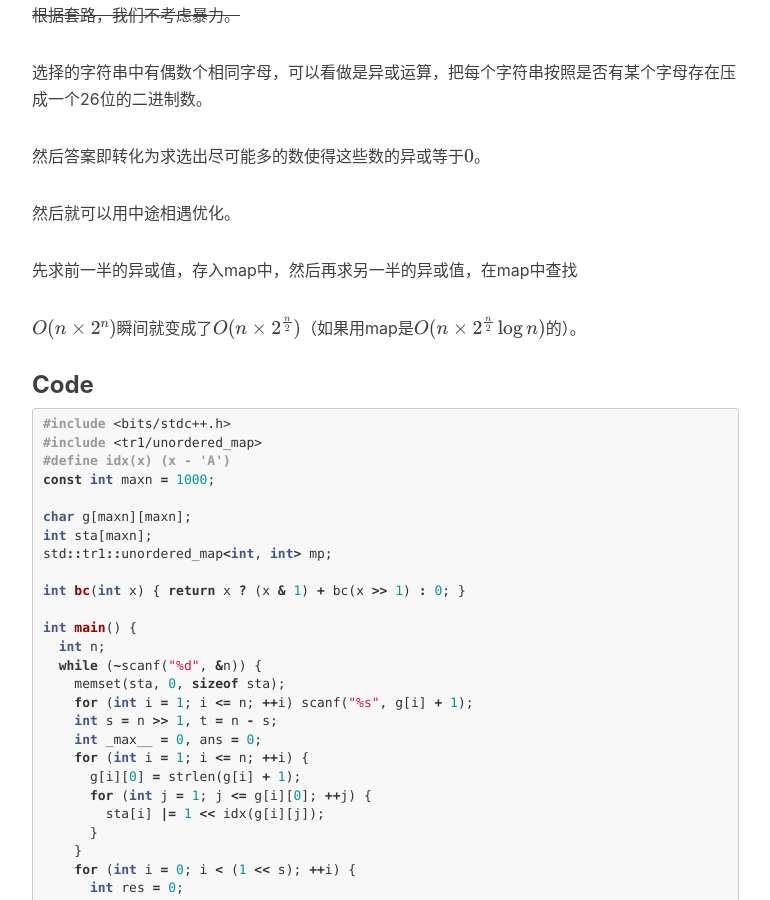
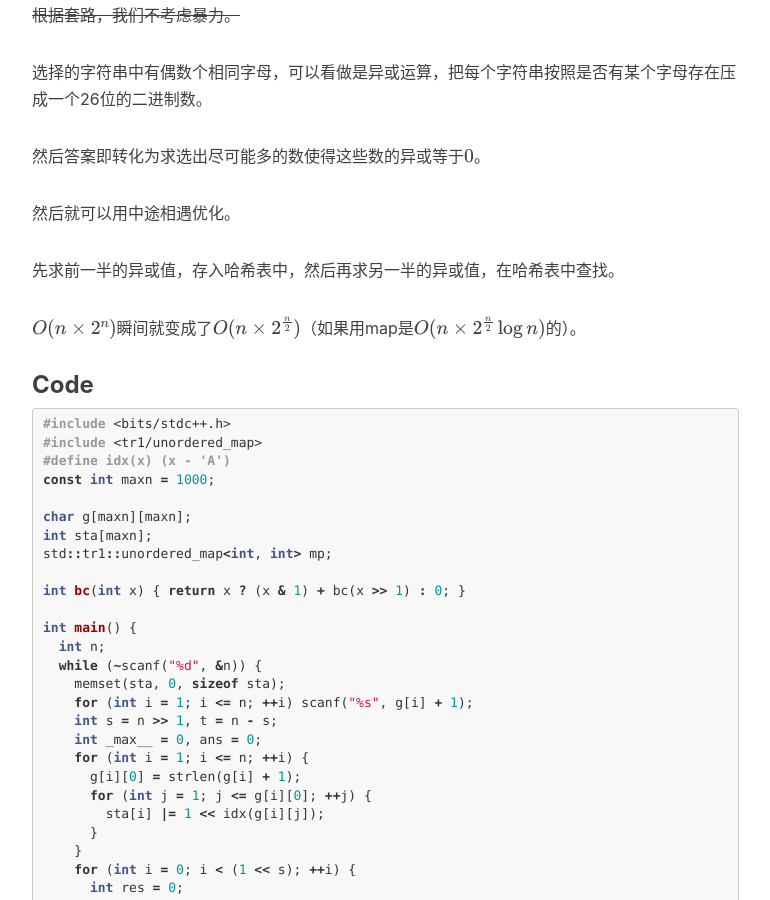
Before and after one commit to Kazusa1103/phqghume.github.com, a Jekyll site: the page built from _posts/2018-11-5-meet_in_the_middle.md, in a window 1280 px wide and 900 px high, scrolled down 3659 px. Shown: the whole window, without its empty margins (233-1003 px from the left). Built offline with Jekyll 4.4.1, drawn with Linux system fonts in a browser that asks for light colours; nearby versions of some CDN libraries; formulas are drawn with MathJax 3; comment, search, counter and statistics services are not loaded.

Commit message:
Update 2018-11-5-meet_in_the_middle.md

```diff
--- a/_posts/2018-11-5-meet_in_the_middle.md
+++ b/_posts/2018-11-5-meet_in_the_middle.md
@@ -156,7 +156,7 @@ int main() {
 
 然后就可以用中途相遇优化。
 
-先求前一半的异或值，存入map中，然后再求另一半的异或值，在map中查找
+先求前一半的异或值，存入哈希表中，然后再求另一半的异或值，在哈希表中查找。
 
 $$O(n\times 2^{n})$$瞬间就变成了$$O(n\times 2^{\frac{n}{2}})$$（如果用map是$$O(n\times 2^{\frac{n}{2}}\log n)$$的）。
 
```
